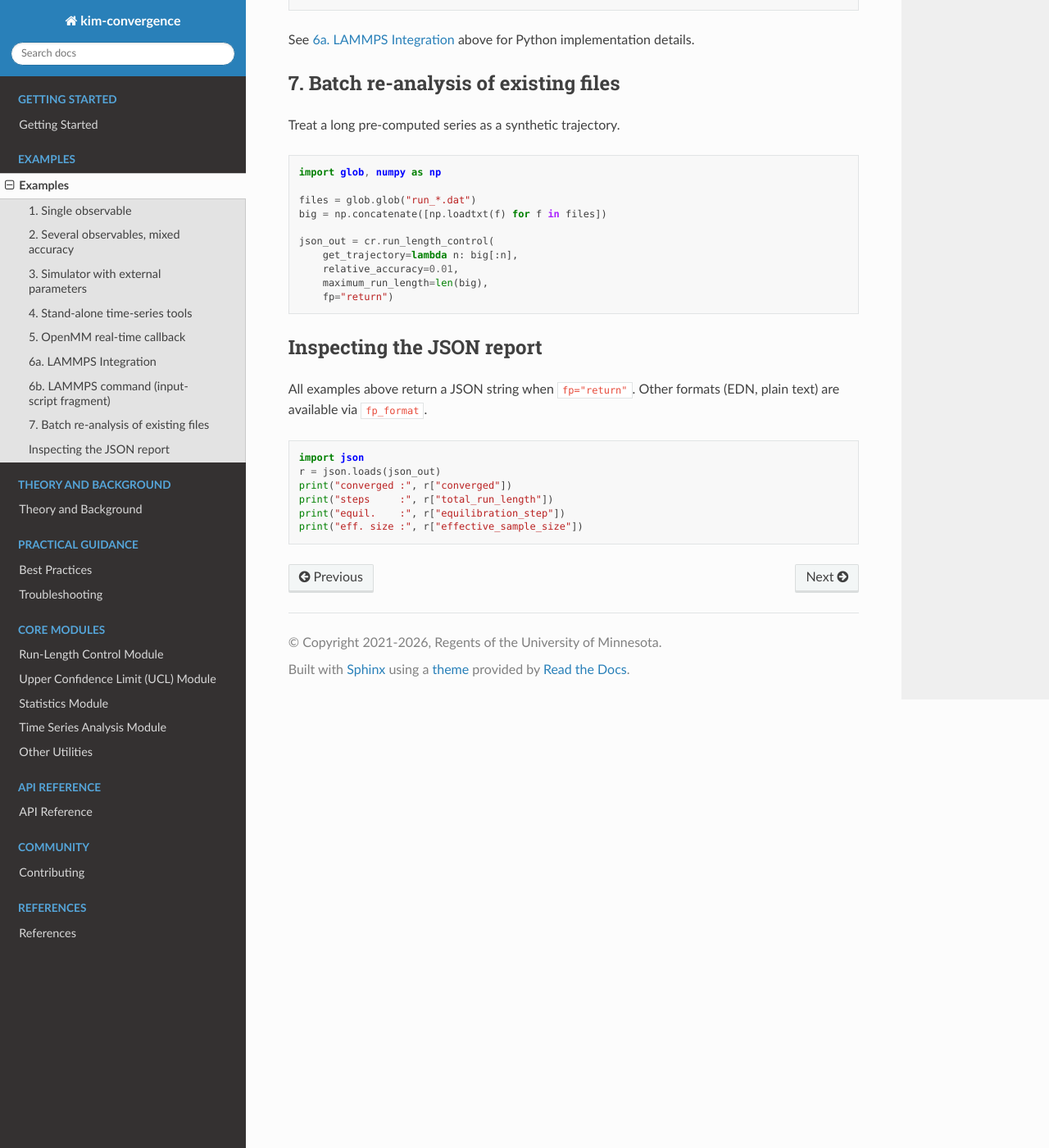
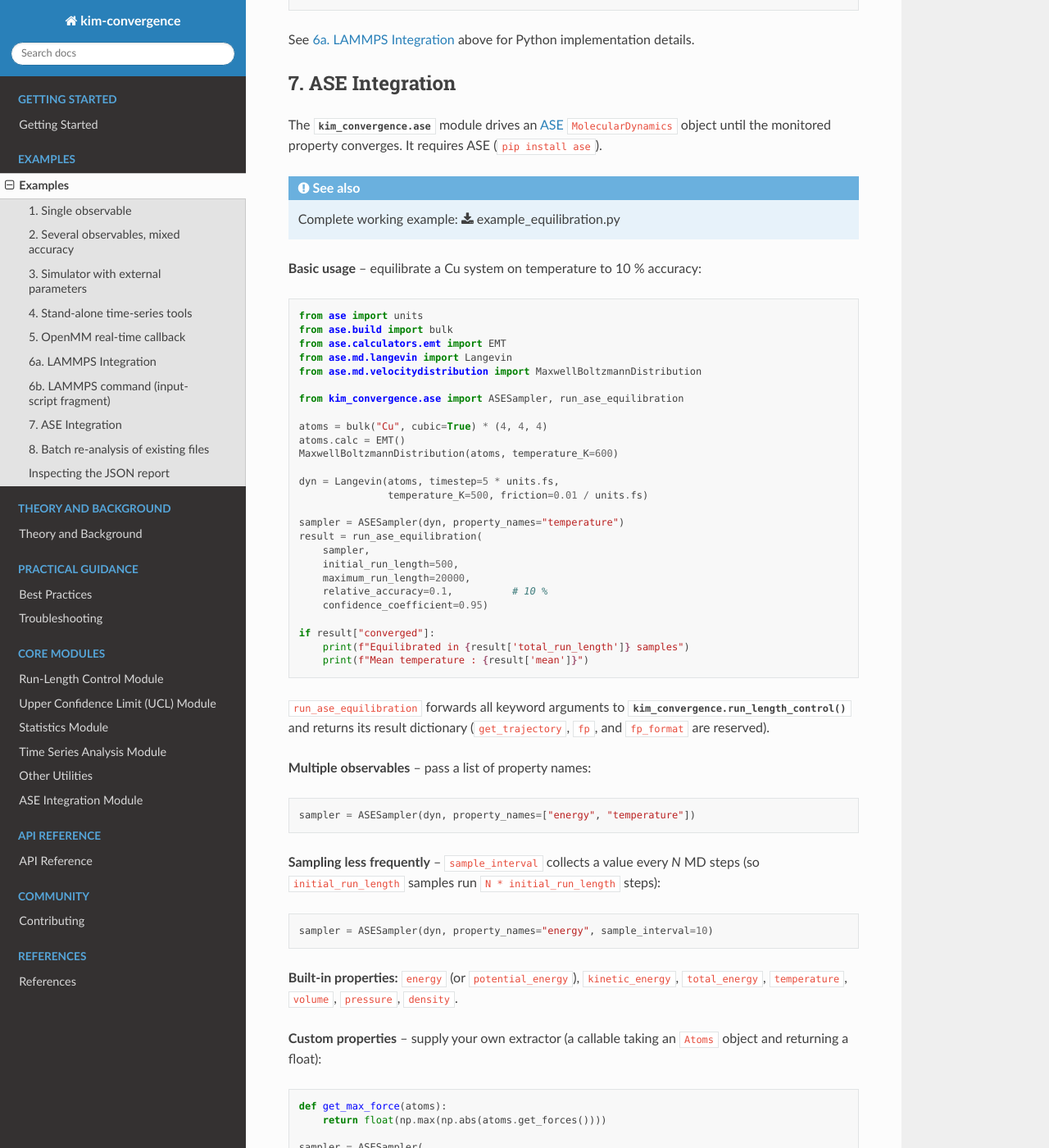
Before and after one commit to openkim/kim-convergence, a Sphinx documentation site: the page built from doc/examples.rst, in a window 1280 px wide and 1400 px high, scrolled down 3343 px. Shown: the whole window at 82% size. Built offline with Sphinx 7.4.7 and the Read the Docs theme 3.1.0, drawn with Linux system fonts in a browser that asks for light colours; some of the changed text lies outside the part shown.

Commit message:
docs(ase): document ASE integration and wire up autodoc
The kim_convergence.ase module (ASESampler, run_ase_equilibration, and the
property extractors) was a public, CI-tested feature but absent from the docs.
Its inline docstrings were never pulled in the way other modules' are.

- Add a narrative "ASE Integration" section to doc/examples.rst (basic usage,
  multiple observables, sample_interval, built-in/custom extractors), using
  the canonical https://ase-lib.org/ URL
- Add a dedicated doc/modules/ase.rst API page with automodule autodoc for
  ase.equilibration and ase.extractors, and link it from the index toctree
  and the API reference
- List ASE alongside LAMMPS/OpenMM in overview, getting_started, and
  best_practices
- Add `ase` to the `doc` optional-dependencies extra so the Read the Docs
  build can import the module for autodoc (otherwise the ImportError guard
  in kim_convergence/ase/__init__.py breaks the build)

```diff
--- a/doc/best_practices.rst
+++ b/doc/best_practices.rst
@@ -121,7 +121,7 @@ Common Pitfalls
 Integration with Simulators
 ---------------------------
 
-* **Callbacks** – Provided for LAMMPS and OpenMM; return an array of shape
+* **Callbacks** – Provided for LAMMPS, OpenMM, and ASE; return an array of shape
   ``(n_variables, n_steps)``.
 * **Custom codes** – Implement ``get_trajectory(step)`` or
   ``get_trajectory(step, args)`` and pass the same signature to
--- a/doc/examples.rst
+++ b/doc/examples.rst
@@ -184,7 +184,86 @@ Add these two lines **after** your computes/variables are defined.
 
 See :ref:`lammps-integration` above for Python implementation details.
 
-7. Batch re-analysis of existing files
+.. _ase-integration:
+
+7. ASE Integration
+------------------
+
+The :mod:`kim_convergence.ase` module drives an
+`ASE <https://ase-lib.org/>`_ ``MolecularDynamics`` object until the
+monitored property converges. It requires ASE (``pip install ase``).
+
+.. seealso::
+   Complete working example:
+   :download:`example_equilibration.py <../examples/ase/example_equilibration.py>`
+
+**Basic usage** – equilibrate a Cu system on temperature to 10 % accuracy:
+
+.. code-block:: python
+
+   from ase import units
+   from ase.build import bulk
+   from ase.calculators.emt import EMT
+   from ase.md.langevin import Langevin
+   from ase.md.velocitydistribution import MaxwellBoltzmannDistribution
+
+   from kim_convergence.ase import ASESampler, run_ase_equilibration
+
+   atoms = bulk("Cu", cubic=True) * (4, 4, 4)
+   atoms.calc = EMT()
+   MaxwellBoltzmannDistribution(atoms, temperature_K=600)
+
+   dyn = Langevin(atoms, timestep=5 * units.fs,
+                  temperature_K=500, friction=0.01 / units.fs)
+
+   sampler = ASESampler(dyn, property_names="temperature")
+   result = run_ase_equilibration(
+       sampler,
+       initial_run_length=500,
+       maximum_run_length=20000,
+       relative_accuracy=0.1,          # 10 %
+       confidence_coefficient=0.95)
+
+   if result["converged"]:
+       print(f"Equilibrated in {result['total_run_length']} samples")
+       print(f"Mean temperature : {result['mean']}")
+
+``run_ase_equilibration`` forwards all keyword arguments to
+:func:`kim_convergence.run_length_control` and returns its result dictionary
+(``get_trajectory``, ``fp``, and ``fp_format`` are reserved).
+
+**Multiple observables** – pass a list of property names:
+
+.. code-block:: python
+
+   sampler = ASESampler(dyn, property_names=["energy", "temperature"])
+
+**Sampling less frequently** – ``sample_interval`` collects a value every *N*
+MD steps (so ``initial_run_length`` samples run ``N * initial_run_length``
+steps):
+
+.. code-block:: python
+
+   sampler = ASESampler(dyn, property_names="energy", sample_interval=10)
+
+**Built-in properties:** ``energy`` (or ``potential_energy``),
+``kinetic_energy``, ``total_energy``, ``temperature``, ``volume``,
+``pressure``, ``density``.
+
+**Custom properties** – supply your own extractor (a callable taking an
+``Atoms`` object and returning a float):
+
+.. code-block:: python
+
+   def get_max_force(atoms):
+       return float(np.max(np.abs(atoms.get_forces())))
+
+   sampler = ASESampler(
+       dyn,
+       property_names="max_force",
+       extractors={"max_force": get_max_force})
+
+8. Batch re-analysis of existing files
 --------------------------------------
 
 Treat a long pre-computed series as a synthetic trajectory.
--- a/doc/getting_started.rst
+++ b/doc/getting_started.rst
@@ -167,8 +167,8 @@ Key fields include ``converged``, ``total_run_length``, ``equilibration_step``,
 Integration with Simulation Packages
 ------------------------------------
 
-- **LAMMPS** and **OpenMM** are supported via dedicated callbacks (see
-  :doc:`examples` for full code).
+- **LAMMPS**, **OpenMM**, and **ASE** are supported via dedicated callbacks
+  (see :doc:`examples` for full code).
 - For **custom simulators**, simply provide a ``get_trajectory`` callable that
   returns a NumPy array.
 - Enable ``dump_trajectory=True`` to save raw data for debugging if convergence
--- a/doc/index.rst
+++ b/doc/index.rst
@@ -34,6 +34,7 @@
    modules/stats
    modules/timeseries
    modules/other_utils
+   modules/ase
 
 .. toctree::
    :maxdepth: 2
--- a/doc/overview.rst
+++ b/doc/overview.rst
@@ -68,8 +68,8 @@ Key Features
 - **Time Series Analysis:** Tools for statistical inefficiency, autocorrelation,
   and sampling uncorrelated data.
 
-- **Integration-Friendly:** Works with LAMMPS, OpenMM, and custom simulators via
-  a callback API.
+- **Integration-Friendly:** Works with LAMMPS, OpenMM, ASE, and custom
+  simulators via a callback API.
 
 For installation and basic usage, see :doc:`getting_started`. For scientific
 details, see :doc:`theory` and the Core Modules section.
--- a/pyproject.toml
+++ b/pyproject.toml
@@ -65,4 +65,5 @@ doc = [
     "myst-parser",
     "sphinxcontrib-mermaid",
     "sphinx-design",
+    "ase",
 ]
```
Also changed, not shown: doc/api.rst (+7 -0 lines), doc/modules/ase.rst (added, +60 -0 lines).
